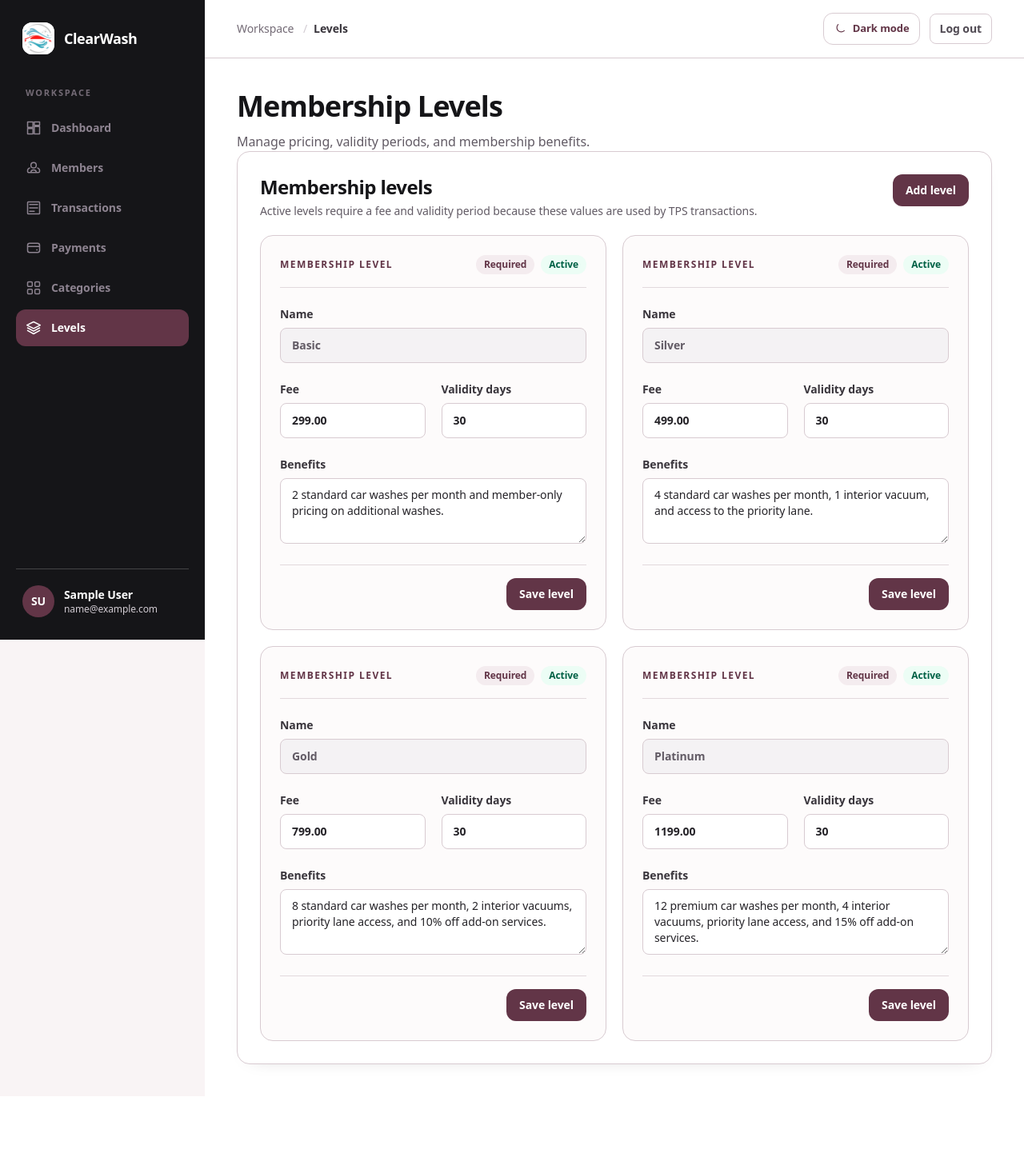
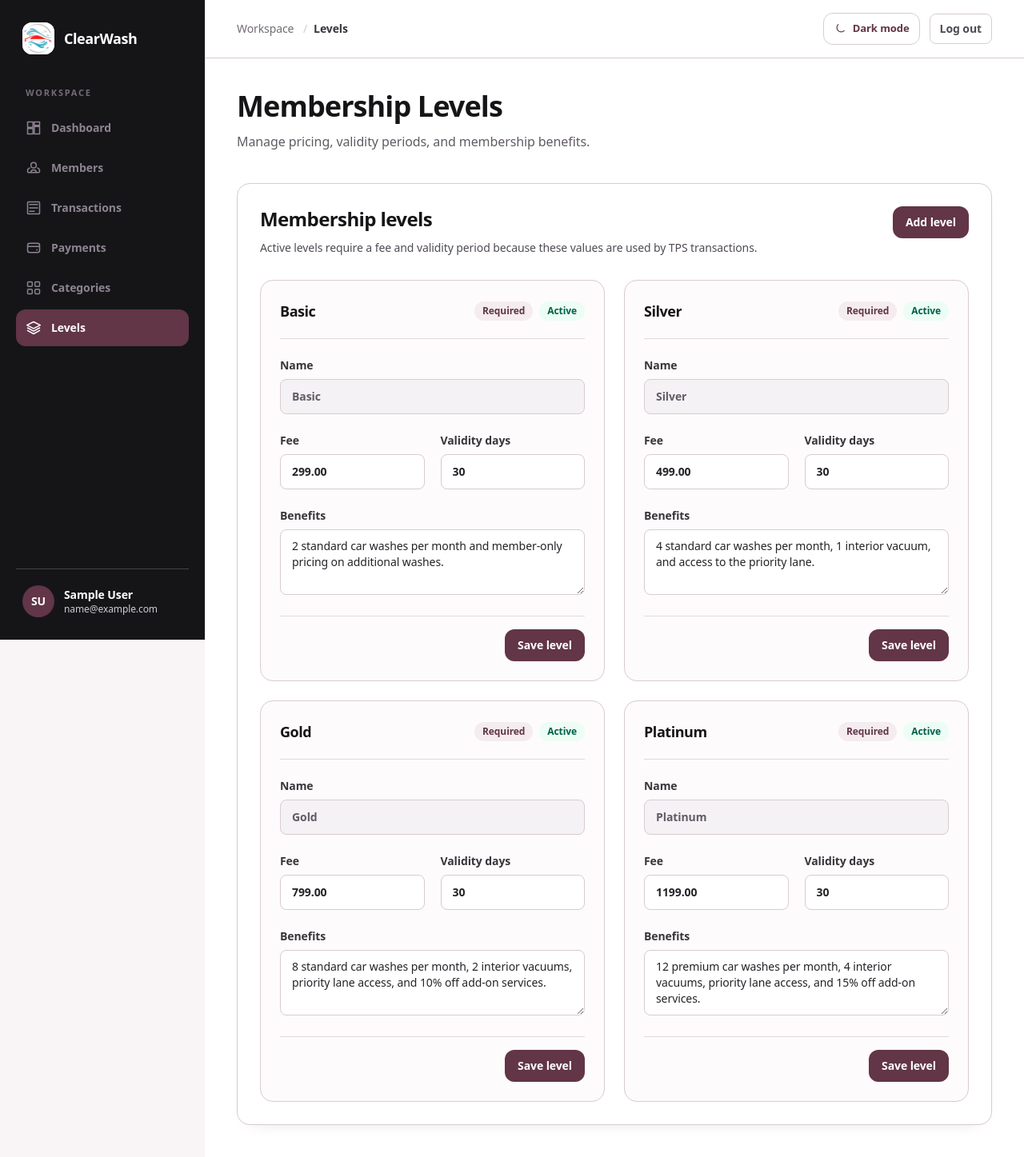
Before and after one commit to Sebastiannn12/ClearWash-Project, a Laravel app: page /membership-setup/levels in a window 1280 px wide. Shown: the whole page at 80% size. Before the commit the page ends 1331 px from the top, so only its background shows below. Run offline with Laravel 12, Linux system fonts and the light colour scheme; the visitor is signed in with stand-in values (Sample User, id 1); data comes from the database, SQL or seed files in the repository; style sheets or scripts are compiled from the project's sources.

Commit message:
finalizing

```diff
--- a/resources/views/membership-settings/index.blade.php
+++ b/resources/views/membership-settings/index.blade.php
@@ -112,11 +112,11 @@
 
     @else
     @php($levelCreateBag = $errors->getBag('level-create'))
-    <section class="rounded-2xl border border-brand-border bg-white p-5 sm:p-7" aria-labelledby="levels-heading">
+    <section class="mt-10 rounded-2xl border border-brand-border bg-white p-5 sm:p-7" aria-labelledby="levels-heading">
         <div class="flex flex-col gap-4 sm:flex-row sm:items-start sm:justify-between">
             <div>
                 <h2 id="levels-heading" class="text-2xl font-bold text-slate-950">Membership levels</h2>
-                <p class="mt-1 text-sm font-medium text-slate-600">Active levels require a fee and validity period because these values are used by TPS transactions.</p>
+                <p class="mt-2 max-w-2xl text-sm font-medium leading-6 text-slate-700">Active levels require a fee and validity period because these values are used by TPS transactions.</p>
             </div>
             <button type="button" onclick="document.getElementById('add-level-modal').showModal()" class="shrink-0 rounded-xl bg-brand-primary px-4 py-2.5 text-sm font-bold text-white transition-[background-color,transform] duration-150 hover:bg-brand-sidebar active:scale-[0.98]">Add level</button>
         </div>
@@ -159,7 +159,7 @@
         </form>
         </dialog>
 
-        <div class="mt-5 grid gap-5 xl:grid-cols-2">
+        <div class="mt-7 grid gap-6 xl:grid-cols-2">
             @foreach ($levels as $level)
                 @php($levelBag = $errors->getBag('level-'.$level->id))
                 <form method="POST" action="{{ route('membership-settings.levels.update', $level) }}" class="rounded-2xl border border-brand-border bg-brand-canvas/40 p-5 sm:p-6">
@@ -167,8 +167,8 @@
                     @method('PATCH')
                     <input type="hidden" name="is_active" value="{{ $level->isRequired() ? 1 : 0 }}">
 
-                    <div class="flex items-center justify-between gap-3 border-b border-brand-border/70 pb-4">
-                        <span class="text-xs font-bold uppercase tracking-[0.12em] text-brand-primary">Membership level</span>
+                    <div class="flex items-center justify-between gap-3 border-b border-brand-border/70 pb-5">
+                        <h3 class="min-w-0 truncate text-lg font-bold text-slate-950">{{ $level->name }}</h3>
                         <div class="flex items-center gap-2">
                             @if ($level->isRequired())
                                 <span class="rounded-full bg-brand-accent/10 px-2.5 py-1 text-xs font-bold text-brand-primary">Required</span>
```
